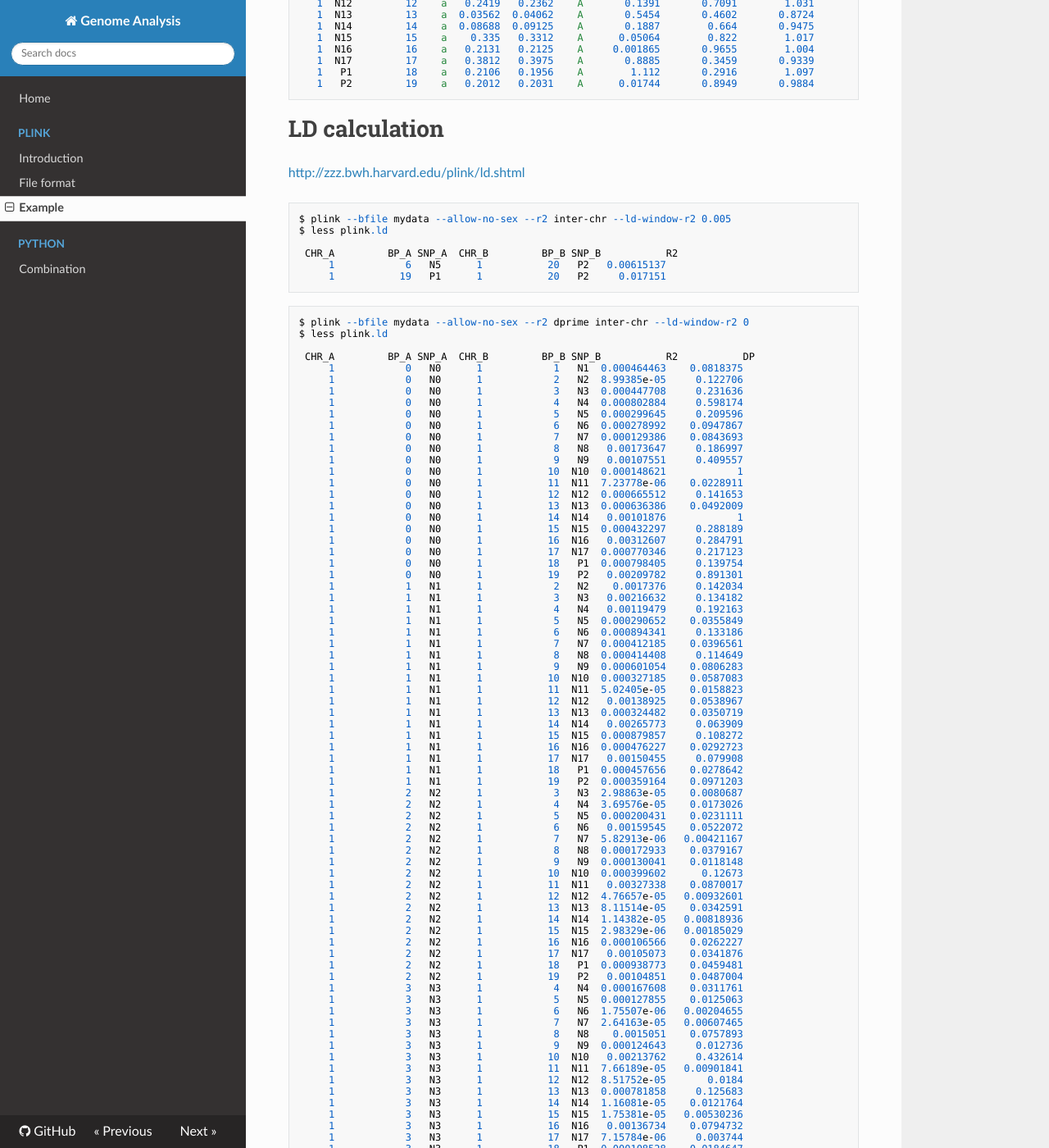
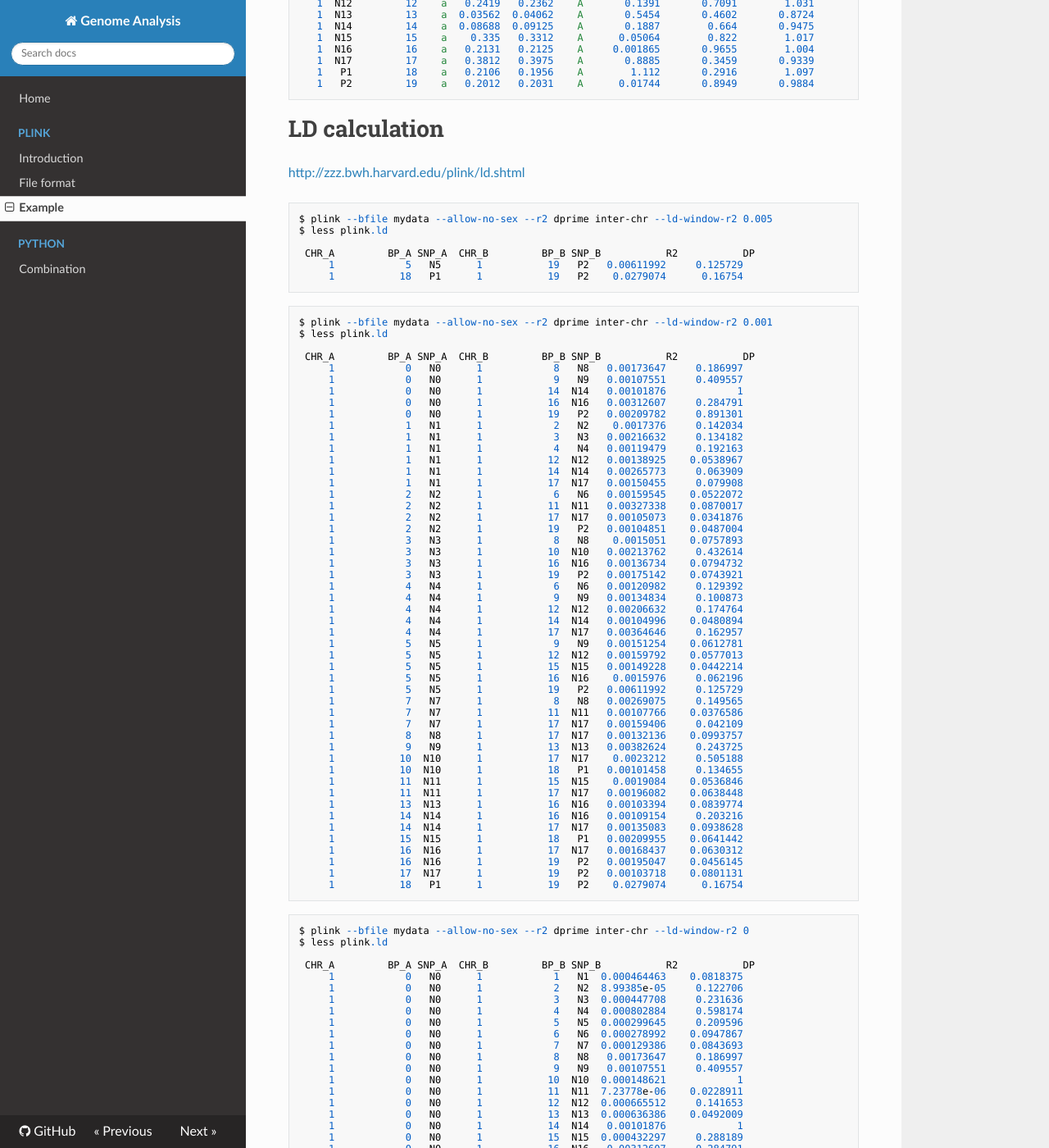
Before and after one commit to WonyoungCho/plink, an MkDocs documentation site: the page built from docs/plink_ex.md, in a window 1280 px wide and 1400 px high, scrolled down 448 px. Shown: the whole window at 82% size. Built offline with MkDocs 1.6.1, drawn with Linux system fonts in a browser that asks for light colours; nearby versions of some CDN libraries; old or Windows-style settings are respelled for this version of MkDocs.

Commit message:
Update plink_ex.md

````diff
--- a/docs/plink_ex.md
+++ b/docs/plink_ex.md
@@ -35,12 +35,64 @@ $ less plink.assoc
 <http://zzz.bwh.harvard.edu/plink/ld.shtml>
 
 ```
-$ plink --bfile mydata --allow-no-sex --r2 inter-chr --ld-window-r2 0.005
+$ plink --bfile mydata --allow-no-sex --r2 dprime inter-chr --ld-window-r2 0.005
 $ less plink.ld
 
- CHR_A         BP_A SNP_A  CHR_B         BP_B SNP_B           R2
-     1            6   N5      1           20   P2   0.00615137
-     1           19   P1      1           20   P2     0.017151
+ CHR_A         BP_A SNP_A  CHR_B         BP_B SNP_B           R2           DP
+     1            5   N5      1           19   P2   0.00611992     0.125729
+     1           18   P1      1           19   P2    0.0279074      0.16754
+```
+```
+$ plink --bfile mydata --allow-no-sex --r2 dprime inter-chr --ld-window-r2 0.001
+$ less plink.ld
+
+ CHR_A         BP_A SNP_A  CHR_B         BP_B SNP_B           R2           DP
+     1            0   N0      1            8   N8   0.00173647     0.186997
+     1            0   N0      1            9   N9   0.00107551     0.409557
+     1            0   N0      1           14  N14   0.00101876            1
+     1            0   N0      1           16  N16   0.00312607     0.284791
+     1            0   N0      1           19   P2   0.00209782     0.891301
+     1            1   N1      1            2   N2    0.0017376     0.142034
+     1            1   N1      1            3   N3   0.00216632     0.134182
+     1            1   N1      1            4   N4   0.00119479     0.192163
+     1            1   N1      1           12  N12   0.00138925    0.0538967
+     1            1   N1      1           14  N14   0.00265773     0.063909
+     1            1   N1      1           17  N17   0.00150455     0.079908
+     1            2   N2      1            6   N6   0.00159545    0.0522072
+     1            2   N2      1           11  N11   0.00327338    0.0870017
+     1            2   N2      1           17  N17   0.00105073    0.0341876
+     1            2   N2      1           19   P2   0.00104851    0.0487004
+     1            3   N3      1            8   N8    0.0015051    0.0757893
+     1            3   N3      1           10  N10   0.00213762     0.432614
+     1            3   N3      1           16  N16   0.00136734    0.0794732
+     1            3   N3      1           19   P2   0.00175142    0.0743921
+     1            4   N4      1            6   N6   0.00120982     0.129392
+     1            4   N4      1            9   N9   0.00134834     0.100873
+     1            4   N4      1           12  N12   0.00206632     0.174764
+     1            4   N4      1           14  N14   0.00104996    0.0480894
+     1            4   N4      1           17  N17   0.00364646     0.162957
+     1            5   N5      1            9   N9   0.00151254    0.0612781
+     1            5   N5      1           12  N12   0.00159792    0.0577013
+     1            5   N5      1           15  N15   0.00149228    0.0442214
+     1            5   N5      1           16  N16    0.0015976     0.062196
+     1            5   N5      1           19   P2   0.00611992     0.125729
+     1            7   N7      1            8   N8   0.00269075     0.149565
+     1            7   N7      1           11  N11   0.00107766    0.0376586
+     1            7   N7      1           17  N17   0.00159406     0.042109
+     1            8   N8      1           17  N17   0.00132136    0.0993757
+     1            9   N9      1           13  N13   0.00382624     0.243725
+     1           10  N10      1           17  N17    0.0023212     0.505188
+     1           10  N10      1           18   P1   0.00101458     0.134655
+     1           11  N11      1           15  N15    0.0019084    0.0536846
+     1           11  N11      1           17  N17   0.00196082    0.0638448
+     1           13  N13      1           16  N16   0.00103394    0.0839774
+     1           14  N14      1           16  N16   0.00109154     0.203216
+     1           14  N14      1           17  N17   0.00135083    0.0938628
+     1           15  N15      1           18   P1   0.00209955    0.0641442
+     1           16  N16      1           17  N17   0.00168437    0.0630312
+     1           16  N16      1           19   P2   0.00195047    0.0456145
+     1           17  N17      1           19   P2   0.00103718    0.0801131
+     1           18   P1      1           19   P2    0.0279074      0.16754
 ```
 
 ```
````
